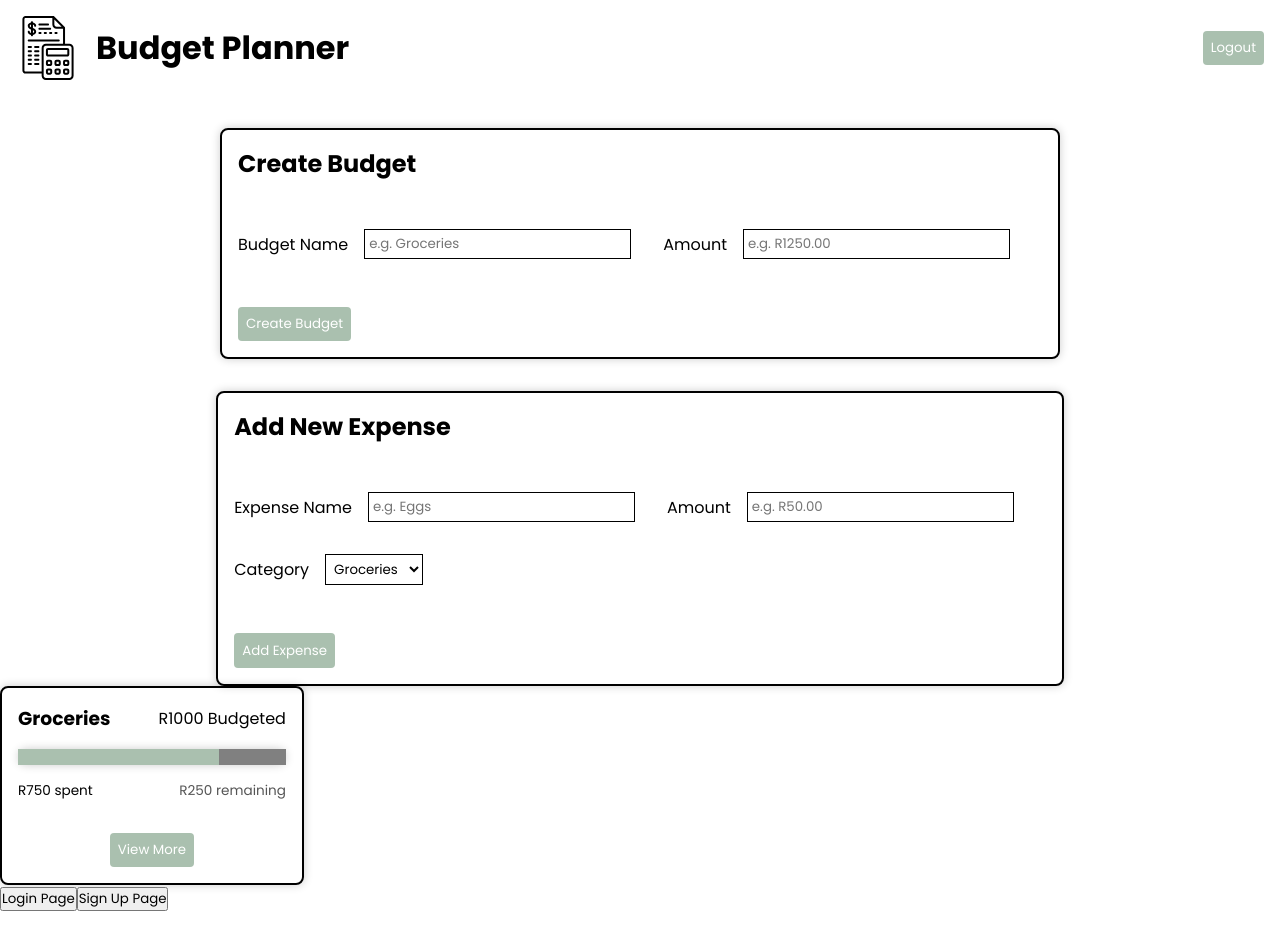
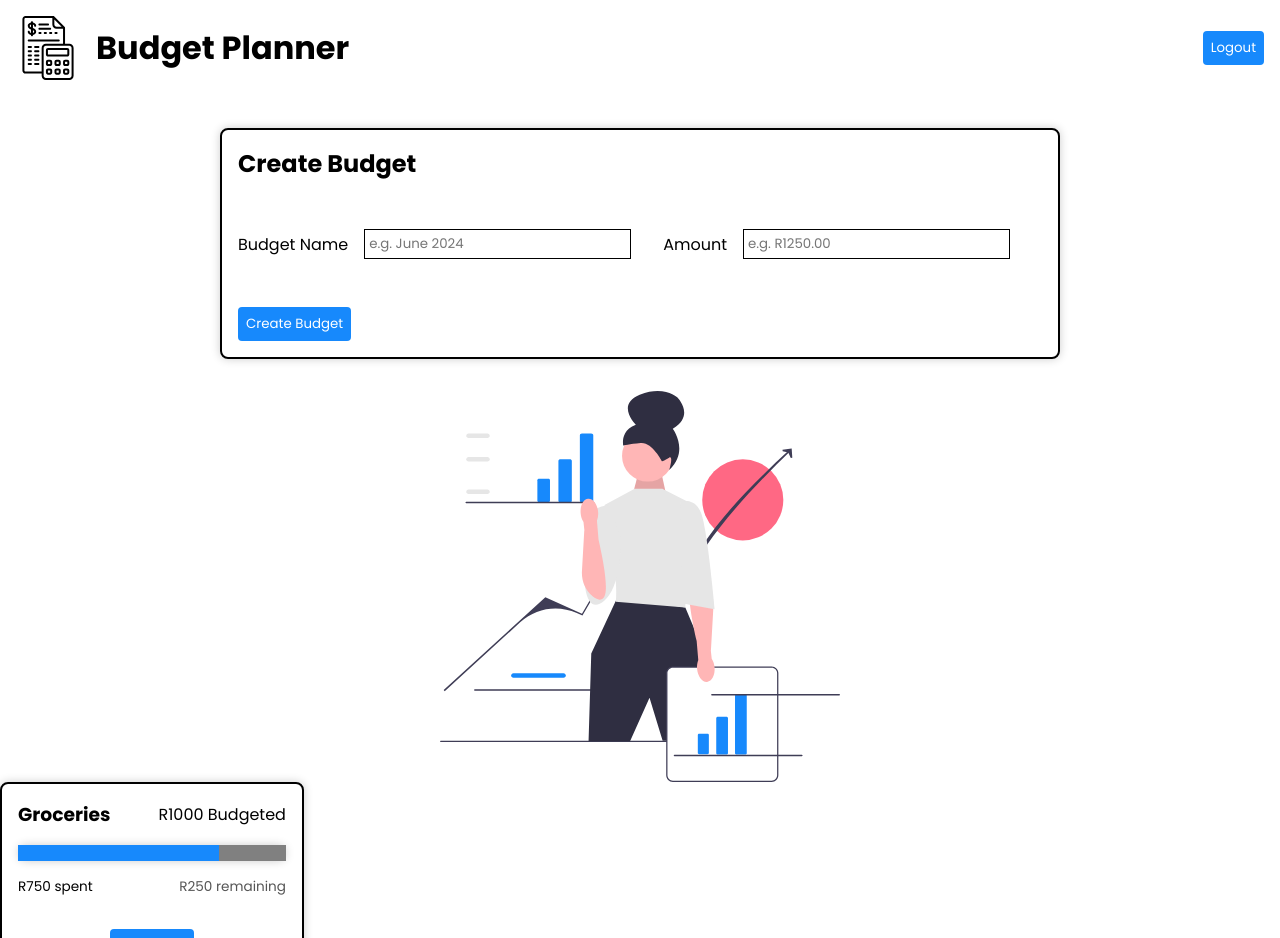
Before and after one commit to BbdBudgetPlanner/frontend, a React (Vite) app: page / in a window 1280 px wide. Shown: the top 938 px of the page. Before the commit the page ends 911 px from the top, so only its background shows below. Built offline with nearby package versions, Linux system fonts and the light colour scheme.

Commit message:
Updated css

```diff
--- a/src/components/AddExpenseForm/AddExpenseForm.css
+++ b/src/components/AddExpenseForm/AddExpenseForm.css
@@ -19,7 +19,7 @@
 }
 
 .name-span {
-    color: #AAC0AF;
+    color: var(--primary);
 }
 
 .expense-form {
@@ -74,16 +74,3 @@
     display: flex;
     flex-direction: start;
 }
-
-.expense-button {
-    padding: 0.45rem 0.5rem;
-    color: #FFF;
-    background: #AAC0AF;
-    border: none;
-    border-radius: 0.25rem;
-}
-
-.expense-button:hover {
-    background: #839791;
-    cursor: pointer;
-}
--- a/src/components/BudgetCard/BudgetCard.css
+++ b/src/components/BudgetCard/BudgetCard.css
@@ -44,11 +44,11 @@
 }
 
 .progress-bar::-webkit-progress-value {
-    background-color: #AAC0AF;
+    background-color: var(--primary);
 }
 
 .progress-bar::-moz-progress-bar {
-    background-color: #AAC0AF;
+    background-color: var(--primary);
 }
 
 .card-amounts {
@@ -69,22 +69,9 @@
     color: #555;
 }
 
-.card-button-text {
-    padding: 0.45rem 0.5rem;
-    color: #FFF;
-    background: #AAC0AF;
-    border: none;
-    border-radius: 0.25rem;
-}
-
 .card-button{
     display: flex;
     align-items: center;
     justify-content: center;
     margin: 1rem 0rem 0rem 0rem;
 }
-
-.card-button-text:hover{
-    background: #839791;
-    cursor: pointer;
-}
--- a/src/components/CreateBudgetForm/CreateBudgetForm.css
+++ b/src/components/CreateBudgetForm/CreateBudgetForm.css
@@ -58,16 +58,3 @@
 .budget-input:focus {
     outline: black solid 0.1rem;
 }
-
-.budget-button {
-    padding: 0.45rem 0.5rem;
-    color: #FFF;
-    background: #AAC0AF;
-    border: none;
-    border-radius: 0.25rem;
-}
-
-.budget-button:hover {
-    background: #839791;
-    cursor: pointer;
-}
--- a/src/components/CreateBudgetForm/CreateBudgetForm.jsx
+++ b/src/components/CreateBudgetForm/CreateBudgetForm.jsx
@@ -8,7 +8,7 @@ const CreateBudgetForm = () => {
                 <div className="budget-inputs-container">
                     <div className="budget-input-container">
                         <label className="budget-label">Budget Name</label>
-                        <input className="budget-input" type="text" placeholder="e.g. Groceries" required />
+                        <input className="budget-input" type="text" placeholder="e.g. June 2024" required />
                     </div>
                     <div className="budget-input-container">
                         <label className="budget-label">Amount</label>
--- a/src/components/ExpensesList/ExpensesList.css
+++ b/src/components/ExpensesList/ExpensesList.css
@@ -18,7 +18,7 @@
 }
 
 .list-row:nth-child(even) {
-    background-color: #AAC0AF;
+    background-color: var(--primary);
 }
 
 .list-item {
--- a/src/components/Header/Header.css
+++ b/src/components/Header/Header.css
@@ -27,16 +27,3 @@
     font-weight: bold;
     margin: 0;
 }
-
-.logout-button {
-    padding: 0.45rem 0.5rem;
-    color: #FFF;
-    background: #AAC0AF;
-    border: none;
-    border-radius: 0.25rem;
-}
-
-.logout-button:hover {
-    cursor: pointer;
-    background: #839791;
-}
--- a/src/index.css
+++ b/src/index.css
@@ -4,3 +4,21 @@
   padding: 0;
   font-family: "Poppins", sans-serif;
 }
+
+:root {
+  --primary: #1789FC;
+  --secondary: #296EB4;
+}
+
+button {
+  padding: 0.45rem 0.5rem;
+  color: #FFF;
+  background: var(--primary);
+  border: none;
+  border-radius: 0.25rem;
+}
+
+button:hover {
+  cursor: pointer;
+  background: var(--secondary);
+}
--- a/src/pages/Budget/Budget.css
+++ b/src/pages/Budget/Budget.css
@@ -1,5 +1,5 @@
 #budget-name {
-    color: #AAC0AF;
+    color: var(--primary);
 }
 
 .budget-header-container {
@@ -9,19 +9,6 @@
     align-items: center;
     justify-content: space-between;
     margin: 1.25rem 1rem;
-}
-
-.delete-button {
-    padding: 0.45rem 0.5rem;
-    color: #FFF;
-    background: #AAC0AF;
-    border: none;
-    border-radius: 0.25rem;
-}
-
-.delete-button:hover {
-    background: #839791;
-    cursor: pointer;
 }
 
 .budget-cards-container {
--- a/src/pages/Home/Home.css
+++ b/src/pages/Home/Home.css
@@ -3,3 +3,8 @@
     flex-wrap: wrap;
     justify-content: center;
 }
+
+.image {
+    width: 25rem;
+    height: auto;
+}
--- a/src/pages/Home/Home.jsx
+++ b/src/pages/Home/Home.jsx
@@ -2,8 +2,9 @@ import { useNavigate } from "react-router-dom";
 
 import "./Home.css"
 
+import image from "../../assets/image-1.svg";
+
 import CreateBudgetForm from "../../components/CreateBudgetForm/CreateBudgetForm.jsx";
-import AddExpenseForm from "../../components/AddExpenseForm/AddExpenseForm.jsx";
 import BudgetCard from "../../components/BudgetCard/BudgetCard.jsx";
 
 const Home = () => {
@@ -13,7 +14,7 @@ const Home = () => {
         <div>
             <div className="row-container">
             <CreateBudgetForm />
-            <AddExpenseForm />
+            <img src={image} className="image" />
             </div>
             <BudgetCard name={"Groceries"} total={1000.00} spent={750.00} button={true}/>
             <button onClick={() => {
```
Also changed, not shown: src/assets/image-1.svg (added), src/assets/image-2.svg (added).
